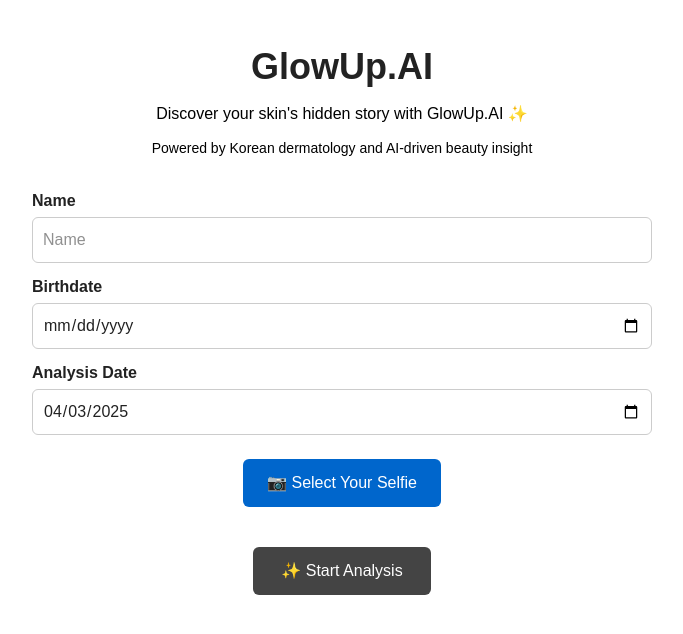
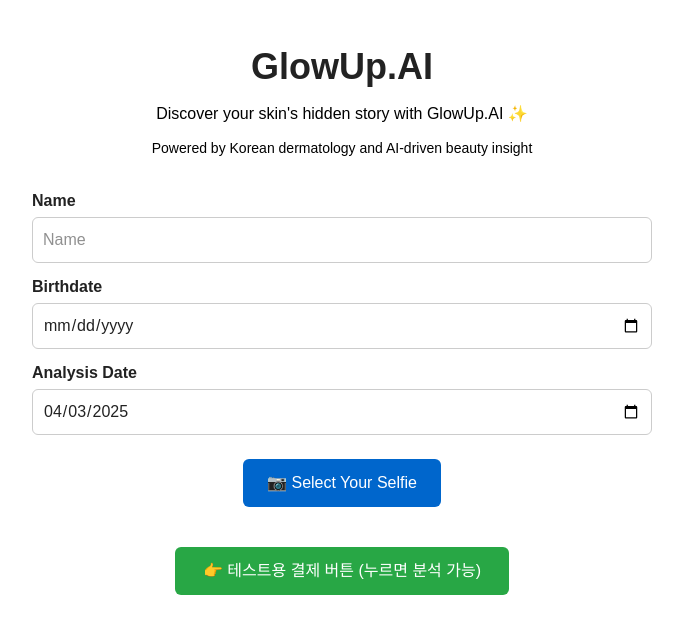
Before and after one commit to oistlouo/glowup-ai, a Next.js app in the folder frontend/: page / in a window 1280 px wide. Shown: the top 634 px of the page, without its empty margins (298-981 px from the left). Built offline with nearby package versions, Linux system fonts and the light colour scheme.

Commit message:
Add payment button simulation logic and one-time analysis lock

```diff
--- a/frontend/pages/index.js
+++ b/frontend/pages/index.js
@@ -10,6 +10,7 @@
   const [name, setName] = useState('');
   const [birthdate, setBirthdate] = useState('');
   const [date, setDate] = useState(() => new Date().toISOString().split('T')[0]);
+  const [isPaid, setIsPaid] = useState(false);
 
   const handleImageChange = (e) => {
     const file = e.target.files[0];
@@ -196,11 +197,24 @@
         <img src={previewUrl} alt="Preview" style={{ width: '100%', marginTop: '20px', borderRadius: '8px' }} />
       )}
 
-      <div style={{ textAlign: 'center' }}>
-        <button onClick={handleUpload} disabled={loading} style={{ marginTop: '20px', padding: '12px 28px', fontSize: '16px', backgroundColor: '#444', color: '#fff', border: 'none', borderRadius: '6px', cursor: 'pointer' }}>
-          {loading ? 'Analyzing...' : '✨ Start Analysis'}
-        </button>
-      </div>
+      {!isPaid && (
+        <div style={{ textAlign: 'center' }}>
+          <button
+            onClick={() => setIsPaid(true)}
+            style={{ marginTop: '20px', padding: '12px 28px', fontSize: '16px', backgroundColor: '#28a745', color: '#fff', border: 'none', borderRadius: '6px', cursor: 'pointer' }}
+          >
+            👉 테스트용 결제 버튼 (누르면 분석 가능)
+          </button>
+        </div>
+      )}
+
+      {isPaid && !resultText && (
+        <div style={{ textAlign: 'center' }}>
+          <button onClick={handleUpload} disabled={loading} style={{ marginTop: '20px', padding: '12px 28px', fontSize: '16px', backgroundColor: '#444', color: '#fff', border: 'none', borderRadius: '6px', cursor: 'pointer' }}>
+            {loading ? 'Analyzing...' : '✨ Start Analysis'}
+          </button>
+        </div>
+      )}
 
       {resultText && (
         <>
```
